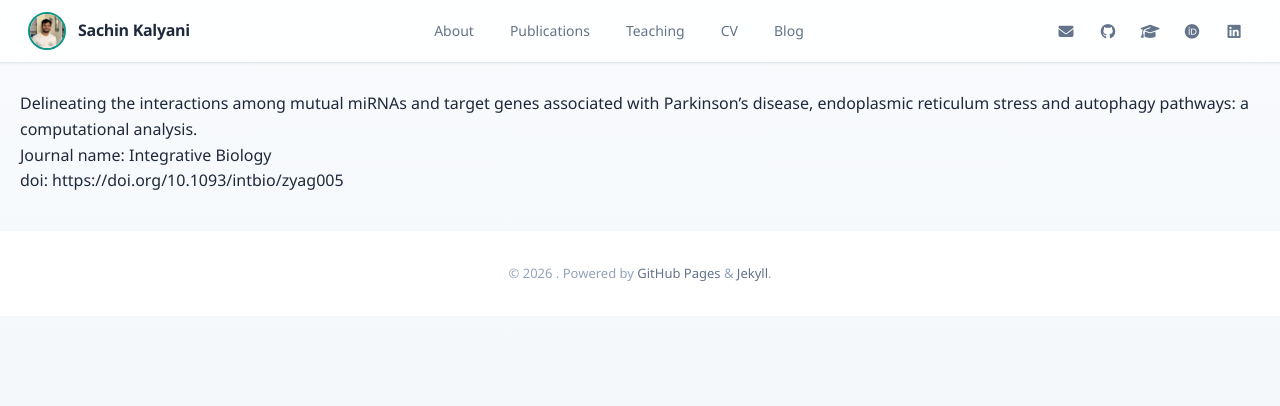
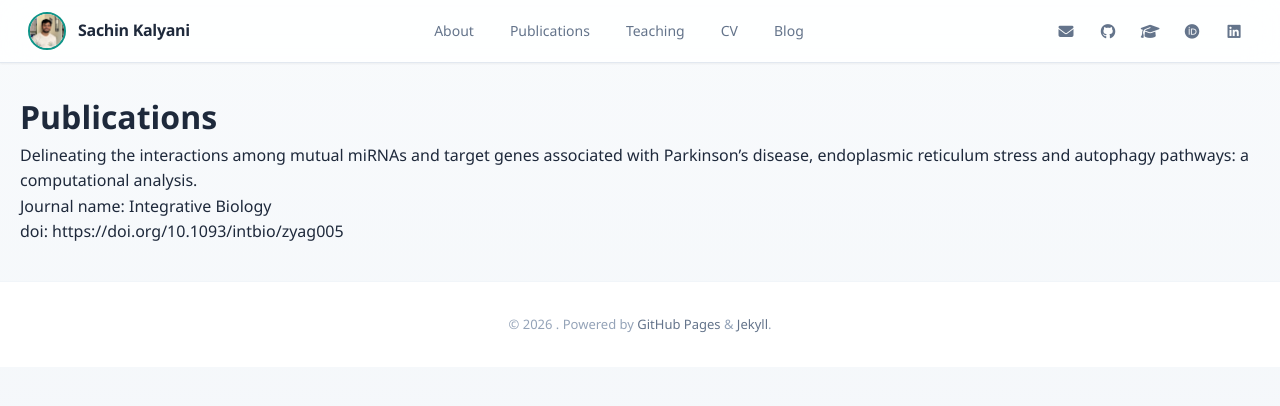
Before and after one commit to sachin-k9/sachinkalyani.github.io, a Jekyll site: the page built from pages/publications.md, in a window 1280 px wide. Shown: the top 406 px of the page. Built offline with Jekyll 4.4.1, drawn with Linux system fonts in a browser that asks for light colours.

Commit message:
added layout page and included them

```diff
--- /dev/null
+++ b/_layouts/page.html
@@ -0,0 +1,10 @@
+---
+layout: default
+---
+
+<div class="page-container">
+    <h1 class="page-title">{{ page.title }}</h1>
+    <div class="page-content">
+        {{ content }}
+    </div>
+</div>
```
Also changed, not shown: pages/cv.md (+1 -1 lines), pages/publications.md (+1 -1 lines).
